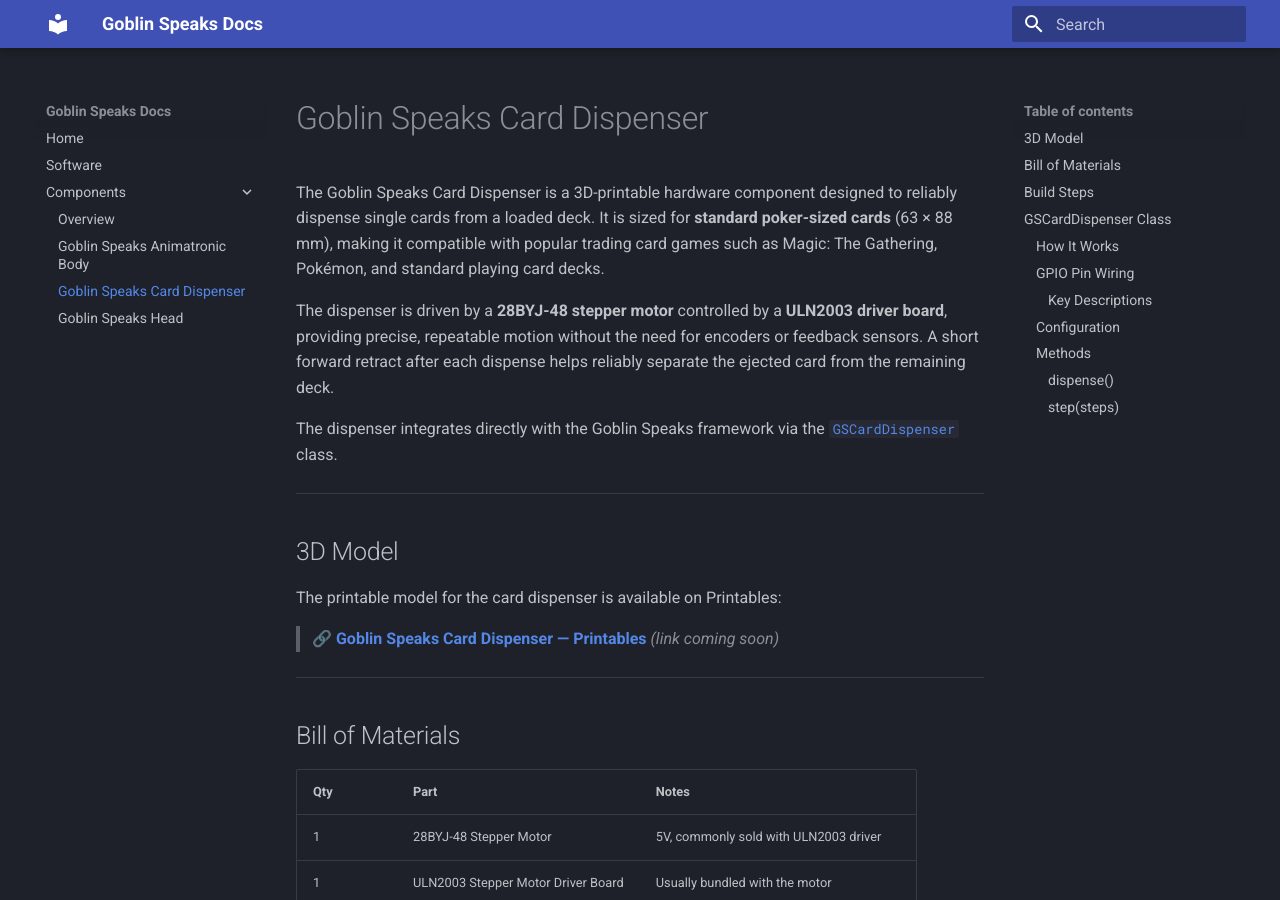
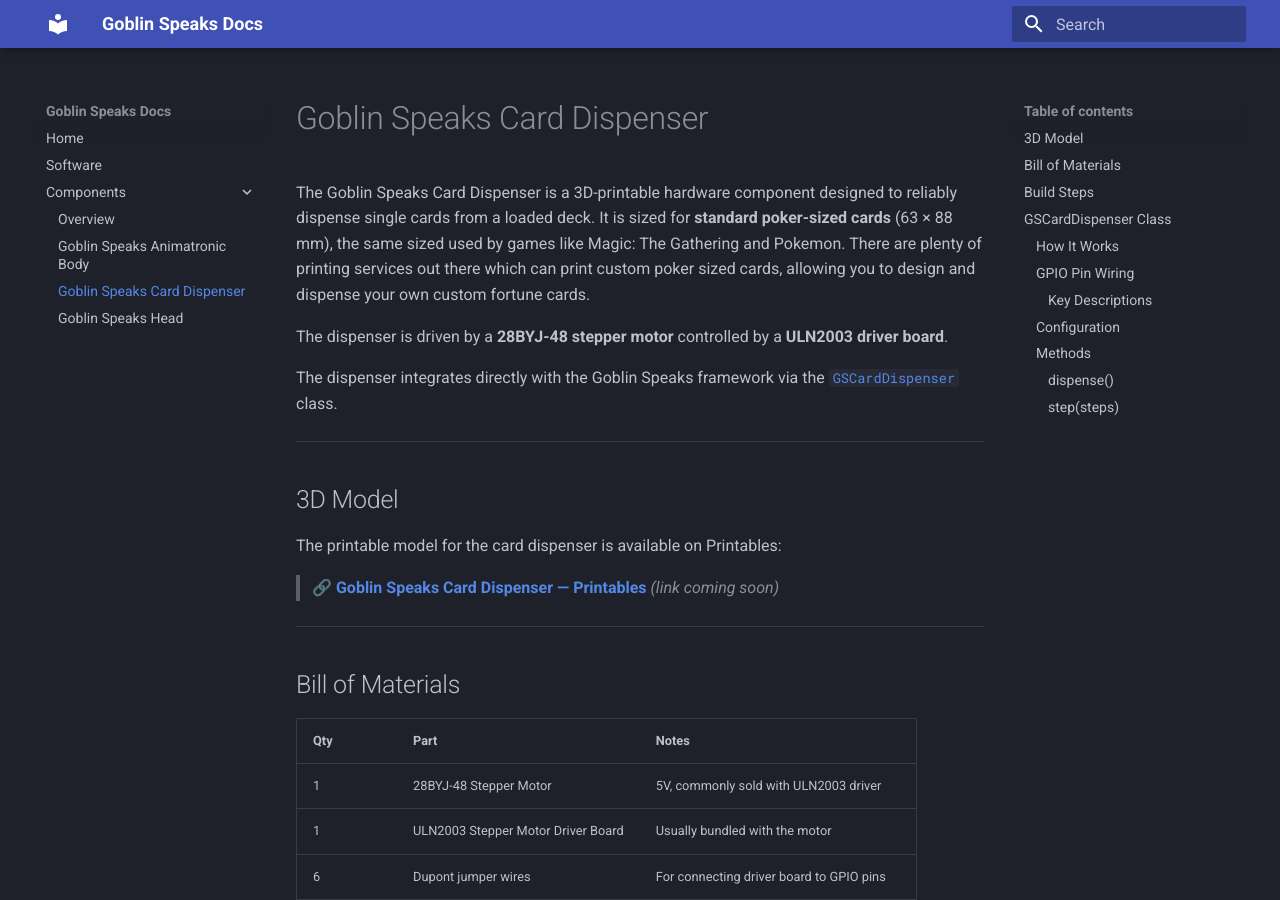
Before and after one commit to gobbolab/goblin-speaks, an MkDocs documentation site: the page built from docs/components/goblin-speaks-card-dispenser.md, in a window 1280 px wide and 900 px high. Built offline with MkDocs 1.6.1 and Material for MkDocs 9.7.7, drawn with Linux system fonts in a browser that asks for light colours.

Commit message:
clean up dispenser docs

```diff
--- a/docs/components/goblin-speaks-card-dispenser.md
+++ b/docs/components/goblin-speaks-card-dispenser.md
@@ -6,9 +6,9 @@
 
 # Goblin Speaks Card Dispenser
 
-The Goblin Speaks Card Dispenser is a 3D-printable hardware component designed to reliably dispense single cards from a loaded deck. It is sized for **standard poker-sized cards** (63 × 88 mm), making it compatible with popular trading card games such as Magic: The Gathering, Pokémon, and standard playing card decks.
+The Goblin Speaks Card Dispenser is a 3D-printable hardware component designed to reliably dispense single cards from a loaded deck. It is sized for **standard poker-sized cards** (63 × 88 mm), the same sized used by games like Magic: The Gathering and Pokemon. There are plenty of printing services out there which can print custom poker sized cards, allowing you to design and dispense your own custom fortune cards.
 
-The dispenser is driven by a **28BYJ-48 stepper motor** controlled by a **ULN2003 driver board**, providing precise, repeatable motion without the need for encoders or feedback sensors. A short forward retract after each dispense helps reliably separate the ejected card from the remaining deck.
+The dispenser is driven by a **28BYJ-48 stepper motor** controlled by a **ULN2003 driver board**.
 
 The dispenser integrates directly with the Goblin Speaks framework via the [`GSCardDispenser`](https://github.com/gobbolab/goblin-speaks/blob/main/src/dispenser/gs_card.py) class.
 
```
